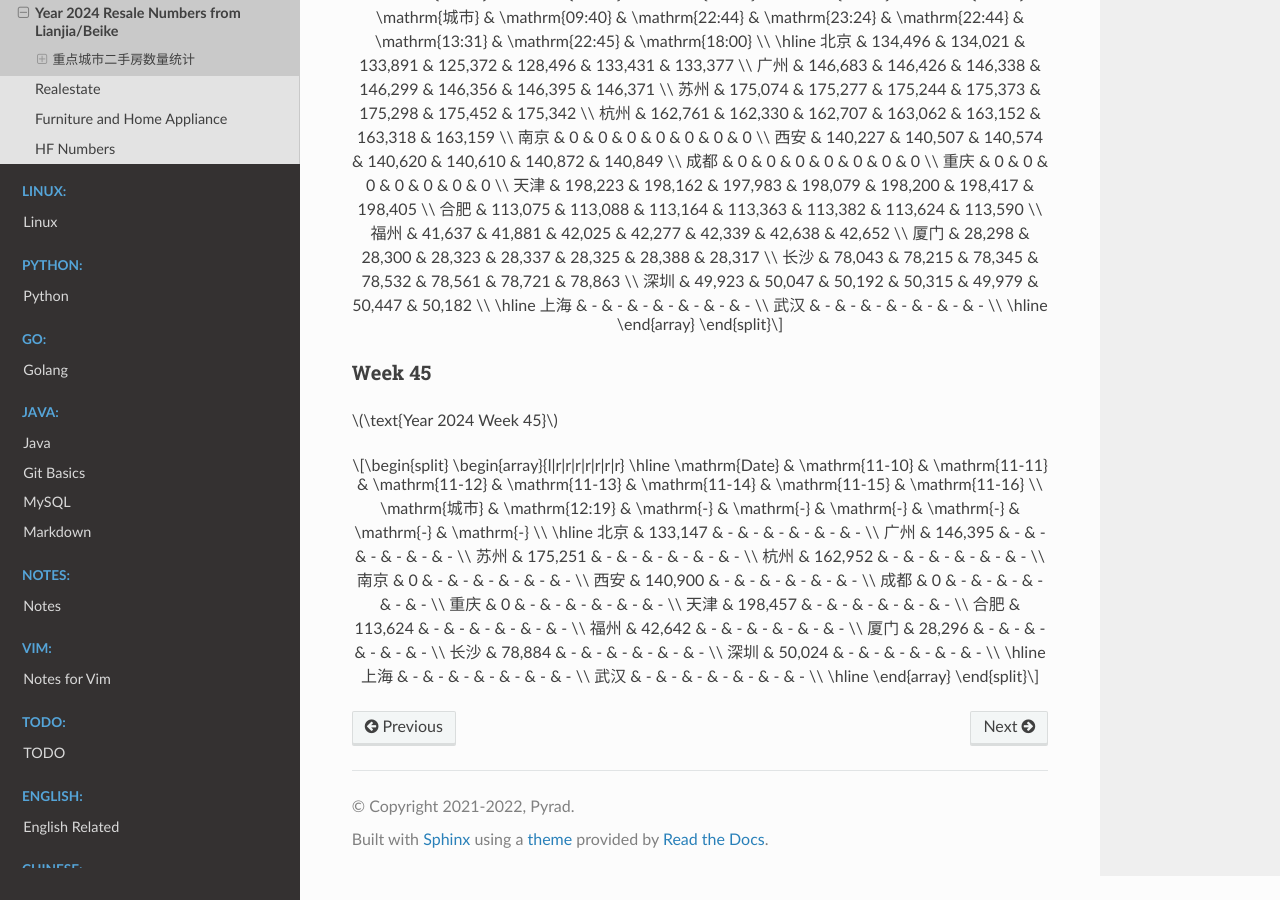
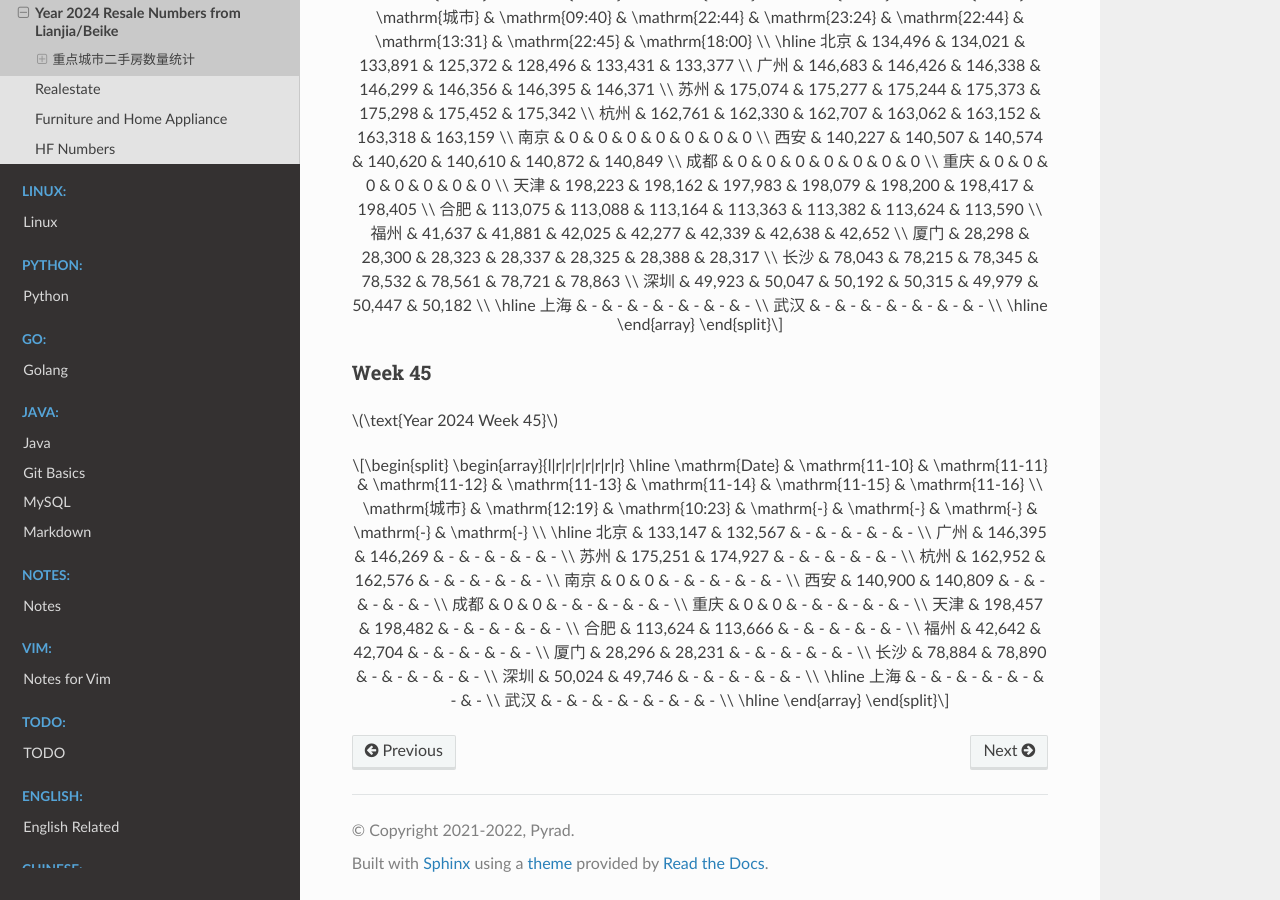
Before and after one commit to Pyrad/pyradnotes, a Sphinx documentation site: the page built from source/RealEstate/resalenumbers2024.md, in a window 1280 px wide and 900 px high, scrolled down 21628 px. Built offline with Sphinx 7.4.7 and the Read the Docs theme 3.1.0, drawn with Linux system fonts in a browser that asks for light colours; pages that are not in the unit, such as notebooks, are missing from menus; a script that is not in the unit is left out.

Commit message:
Realestate Update resale numbers 2024-11-11 10:23

```diff
--- a/source/RealEstate/resalenumbers2024.md
+++ b/source/RealEstate/resalenumbers2024.md
@@ -1451,22 +1451,22 @@ $$
 \begin{array}{l|r|r|r|r|r|r|r}
 \hline
 \mathrm{Date} & \mathrm{11-10} & \mathrm{11-11} & \mathrm{11-12} & \mathrm{11-13} & \mathrm{11-14} & \mathrm{11-15} & \mathrm{11-16} \\
-\mathrm{城市} & \mathrm{12:19} & \mathrm{-} & \mathrm{-} & \mathrm{-} & \mathrm{-} & \mathrm{-} & \mathrm{-} \\
+\mathrm{城市} & \mathrm{12:19} & \mathrm{10:23} & \mathrm{-} & \mathrm{-} & \mathrm{-} & \mathrm{-} & \mathrm{-} \\
 \hline
-北京 & 133,147 & - & - & - & - & - & - \\
-广州 & 146,395 & - & - & - & - & - & - \\
-苏州 & 175,251 & - & - & - & - & - & - \\
-杭州 & 162,952 & - & - & - & - & - & - \\
-南京 & 0 & - & - & - & - & - & - \\
-西安 & 140,900 & - & - & - & - & - & - \\
-成都 & 0 & - & - & - & - & - & - \\
-重庆 & 0 & - & - & - & - & - & - \\
-天津 & 198,457 & - & - & - & - & - & - \\
-合肥 & 113,624 & - & - & - & - & - & - \\
-福州 & 42,642 & - & - & - & - & - & - \\
-厦门 & 28,296 & - & - & - & - & - & - \\
-长沙 & 78,884 & - & - & - & - & - & - \\
-深圳 & 50,024 & - & - & - & - & - & - \\
+北京 & 133,147 & 132,567 & - & - & - & - & - \\
+广州 & 146,395 & 146,269 & - & - & - & - & - \\
+苏州 & 175,251 & 174,927 & - & - & - & - & - \\
+杭州 & 162,952 & 162,576 & - & - & - & - & - \\
+南京 & 0 & 0 & - & - & - & - & - \\
+西安 & 140,900 & 140,809 & - & - & - & - & - \\
+成都 & 0 & 0 & - & - & - & - & - \\
+重庆 & 0 & 0 & - & - & - & - & - \\
+天津 & 198,457 & 198,482 & - & - & - & - & - \\
+合肥 & 113,624 & 113,666 & - & - & - & - & - \\
+福州 & 42,642 & 42,704 & - & - & - & - & - \\
+厦门 & 28,296 & 28,231 & - & - & - & - & - \\
+长沙 & 78,884 & 78,890 & - & - & - & - & - \\
+深圳 & 50,024 & 49,746 & - & - & - & - & - \\
 \hline
 上海 & - & - & - & - & - & - & - \\
 武汉 & - & - & - & - & - & - & - \\
```
Also changed, not shown: 1 other file.
